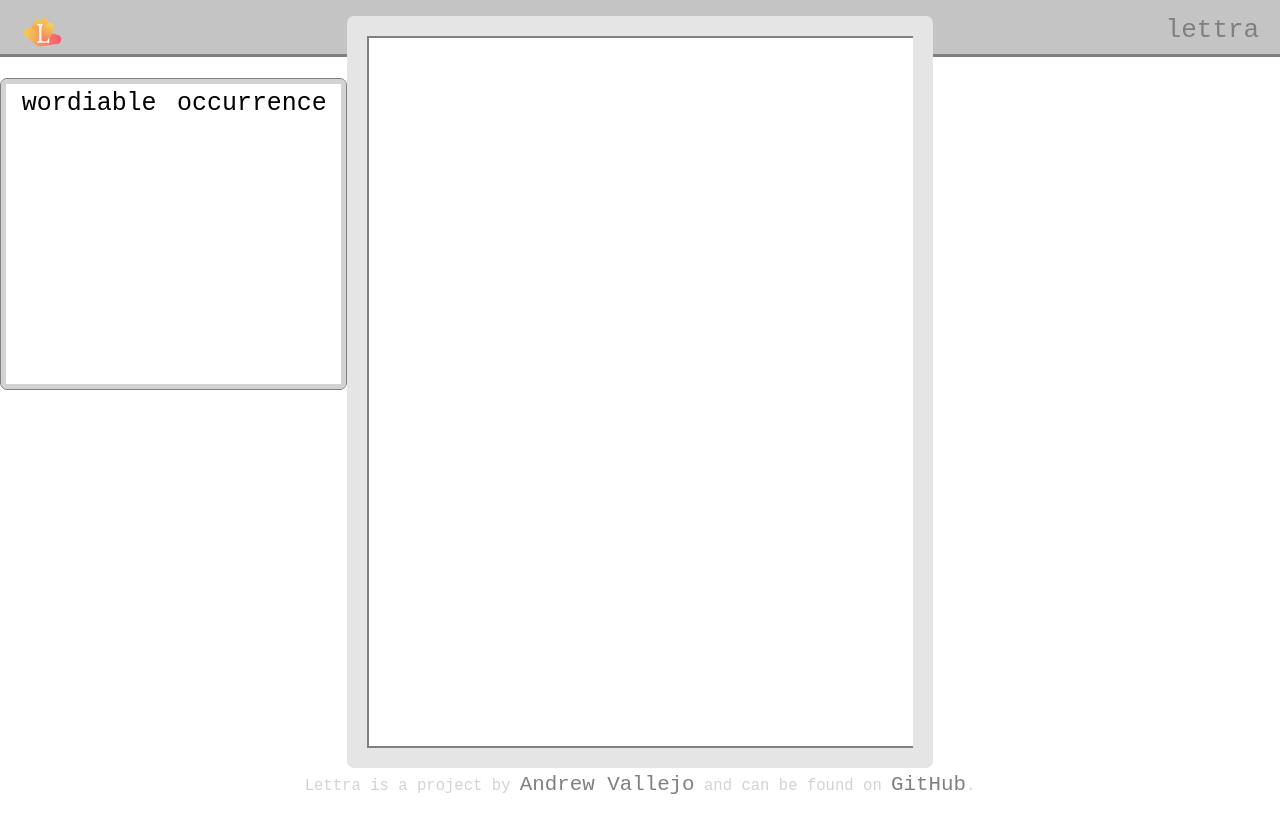
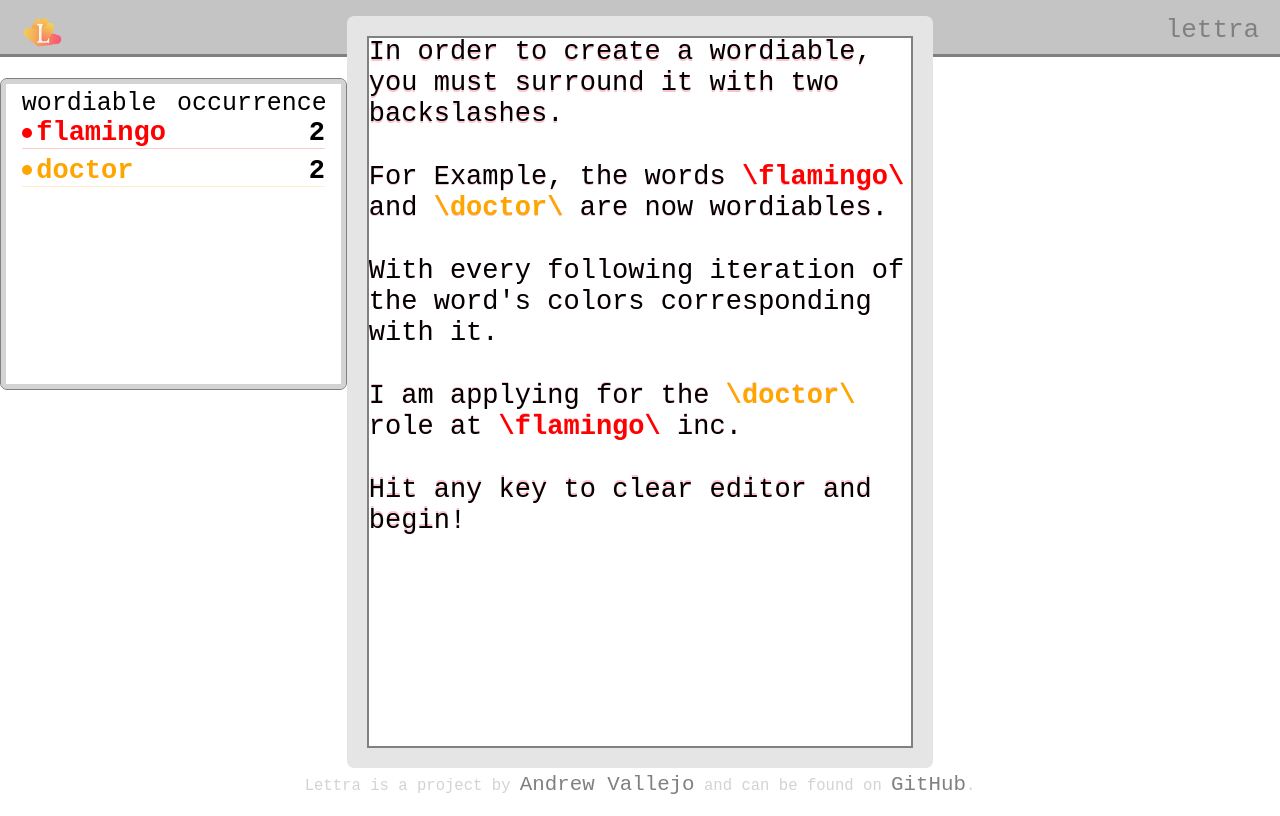
Before and after one commit to andrewvallejo/lettra, a SvelteKit app: page / in a window 1280 px wide. Built offline with nearby package versions, Linux system fonts and the light colour scheme.

Commit message:
Update var names for instructions

```diff
--- a/src/components/Editor.svelte
+++ b/src/components/Editor.svelte
@@ -9,17 +9,17 @@
 
 	const typeInstructions = () => {
 		const interval = setInterval(() => {
-			if ($instructions.prompt.length > $text.length) {
-				$text += $instructions.prompt[$text.length];
+			if ($instructions.script.length > $text.length) {
+				$text += $instructions.script[$text.length];
 			} else {
 				clearInterval(interval);
 			}
-		}, 35);
+		}, 5);
 	};
 
 	const handleKeyDown = (event: KeyboardEvent): void => {
 		$instructions.active && event.preventDefault();
-		if ($instructions.active && $text.length >= $instructions.prompt.length) {
+		if ($instructions.active && $text.length >= $instructions.script.length) {
 			instructions.toggle();
 			text.set('');
 		}
@@ -114,12 +114,12 @@
 
 			.text-input {
 				position: absolute;
-				width: 101%;
+				width: 100%;
 				height: inherit;
 				padding: 0;
 				border: 2.5px solid grey;
 				outline: none;
-				color: transparent;
+				color: pink;
 				resize: none;
 				background: eggshell;
 				caret-color: black;
```
